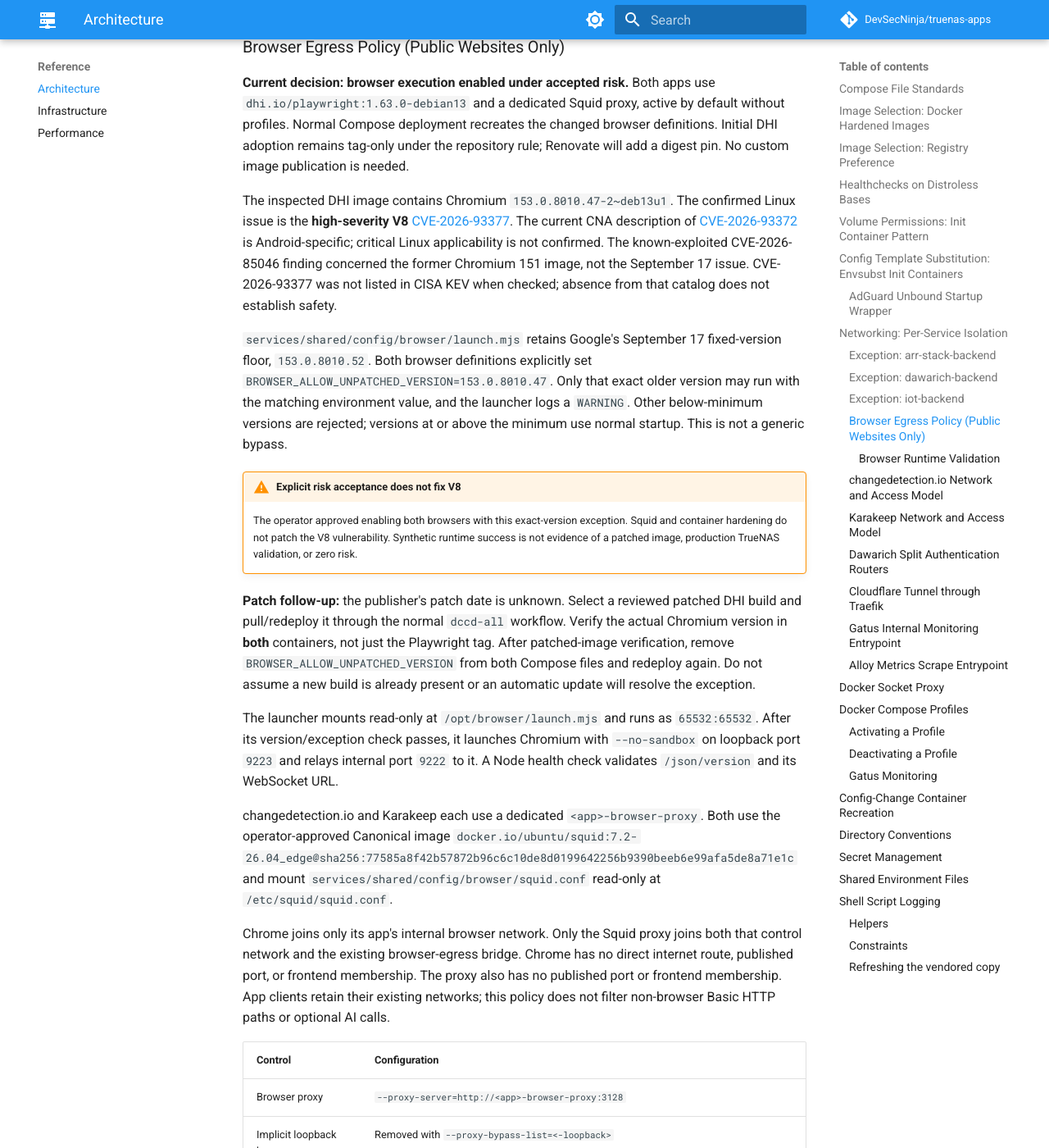
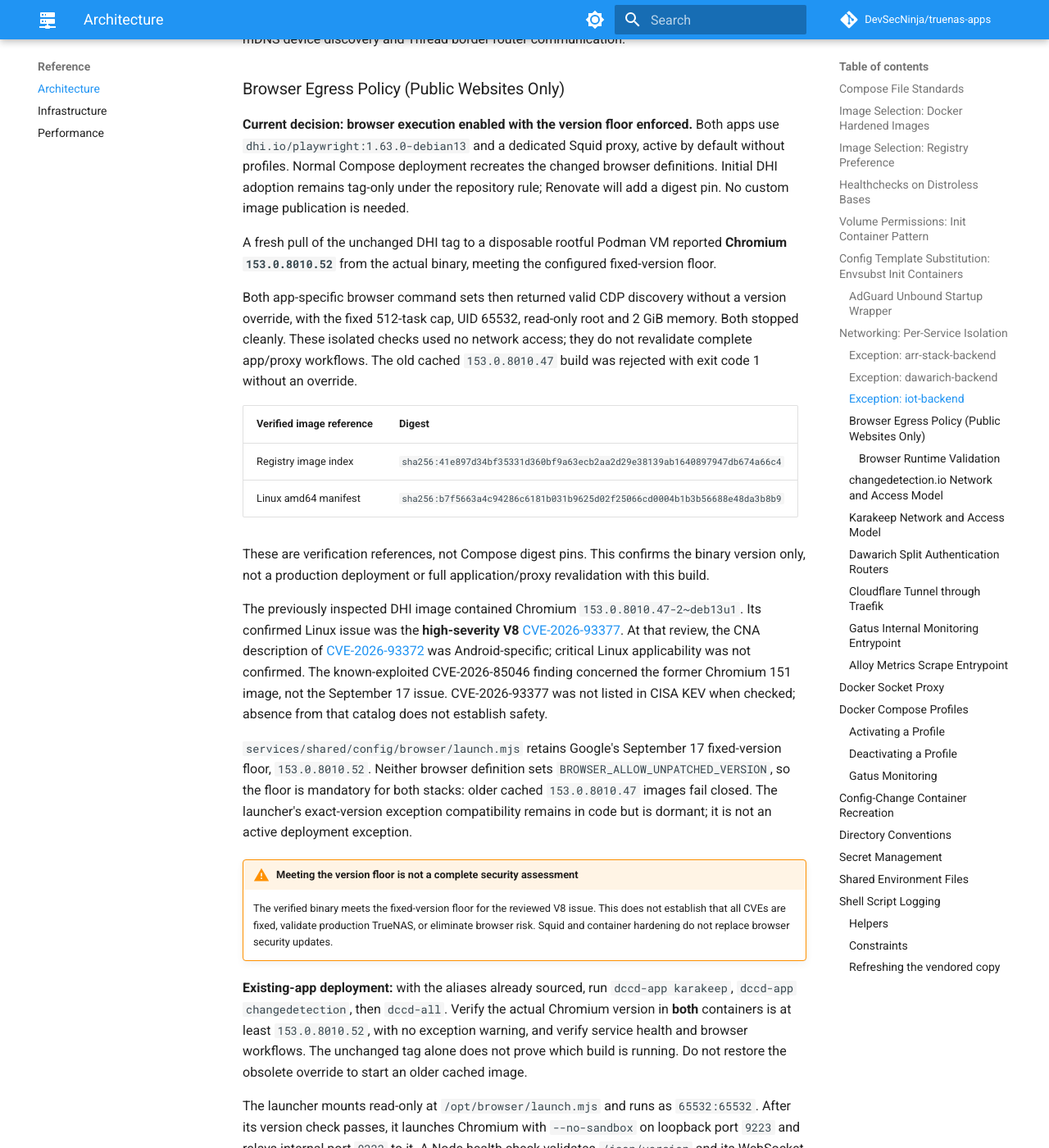
Before and after one commit to DevSecNinja/truenas-apps, an MkDocs documentation site: the page built from docs/ARCHITECTURE.md, in a window 1280 px wide and 1400 px high, scrolled down 14983 px. Shown: the whole window at 82% size. Built offline with MkDocs 1.6.1 and Material for MkDocs 9.7.7, drawn with Linux system fonts in a browser that asks for light colours; comment, search, counter and statistics services are not loaded; some of the changed text lies outside the part shown.

Commit message:
fix(browser): bound Chrome tasks and improve deployment diagnostics (#774)
Co-authored-by: Copilot App <223556219+Copilot@users.noreply.github.com>

````diff
--- a/docs/ARCHITECTURE.md
+++ b/docs/ARCHITECTURE.md
@@ -284,14 +284,18 @@ Karakeep enables browser crawling with `CRAWLER_HEADLESS_BROWSER=true` and
 Both applications wait for healthy Chrome; Chrome waits for its healthy proxy.
 
 Both browser definitions use `dhi.io/playwright:1.63.0-debian13` and are active
-by default, without profiles, under an explicit unpatched-version exception.
+by default, without profiles, with a mandatory Chromium `153.0.8010.52` minimum
+and no active version exception.
 The browser runs as
 `65532:65532` with a read-only root, `init: true`, dropped capabilities,
-`no-new-privileges`, tmpfs scratch, a 100-PID limit, and
+`no-new-privileges`, tmpfs scratch, a fixed 512-task cap
+(processes and threads), and
 `${CHROME_MEM_LIMIT:-2048m}`. Its Squid proxy adds
 `${BROWSER_PROXY_MEM_LIMIT:-256m}` and a separate 100-PID limit.
-The shared launcher checks Chromium's version or exact exception before launch and provides an
-IPv4 CDP relay on port `9222` to loopback port `9223`. See
+The browser cap provides initial headroom, not a production capacity guarantee.
+Changes require a reviewed Compose edit; no environment override is supported.
+The shared Node launcher checks Chromium's version before launch and provides an
+IPv4 TCP CDP relay on port `9222` to loopback port `9223`. See
 [Browser Egress Policy](#browser-egress-policy-public-websites-only).
 
 **Exceptions — s6-overlay and root-start containers:**
@@ -399,47 +403,65 @@ The IoT stack (Home Assistant, Mosquitto, ESPHome, Frigate, wmbusmeters) shares
 
 ### Browser Egress Policy (Public Websites Only)
 
-**Current decision: browser execution enabled under accepted risk.** Both
+**Current decision: browser execution enabled with the version floor enforced.** Both
 apps use `dhi.io/playwright:1.63.0-debian13` and a dedicated Squid proxy,
 active by default without profiles. Normal Compose deployment recreates the
 changed browser definitions. Initial DHI adoption remains tag-only under the
 repository rule; Renovate will add a digest pin. No custom image publication
 is needed.
 
-The inspected DHI image contains Chromium `153.0.8010.47-2~deb13u1`.
-The confirmed Linux issue is the **high-severity V8**
+A fresh pull of the unchanged DHI tag to a disposable
+rootful Podman VM reported **Chromium `153.0.8010.52`** from the actual binary,
+meeting the configured fixed-version floor.
+
+Both app-specific browser command sets then returned valid CDP discovery
+without a version override, with the fixed 512-task cap, UID 65532, read-only
+root and 2 GiB memory. Both stopped cleanly. These isolated checks used no
+network access; they do not revalidate complete app/proxy workflows. The old
+cached `153.0.8010.47` build was rejected with exit code 1 without an override.
+
+| Verified image reference | Digest                                                                    |
+| ------------------------ | ------------------------------------------------------------------------- |
+| Registry image index     | `sha256:41e897d34bf35331d360bf9a63ecb2aa2d29e38139ab1640897947db674a66c4` |
+| Linux amd64 manifest     | `sha256:b7f5663a4c94286c6181b031b9625d02f25066cd0004b1b3b56688e48da3b8b9` |
+
+These are verification references, not Compose digest pins. This confirms the
+binary version only, not a production deployment or full application/proxy
+revalidation with this build.
+
+The previously inspected DHI image contained Chromium `153.0.8010.47-2~deb13u1`.
+Its confirmed Linux issue was the **high-severity V8**
 [CVE-2026-93377](https://security-tracker.debian.org/tracker/CVE-2026-93377).
-The current CNA description of
-[CVE-2026-93372](https://www.cve.org/CVERecord?id=CVE-2026-93372) is
-Android-specific; critical Linux applicability is not confirmed.
+At that review, the CNA description of
+[CVE-2026-93372](https://www.cve.org/CVERecord?id=CVE-2026-93372) was
+Android-specific; critical Linux applicability was not confirmed.
 The known-exploited CVE-2026-85046 finding concerned the former Chromium 151
 image, not the September 17 issue. CVE-2026-93377 was not listed in CISA KEV
 when checked; absence from that catalog does not establish safety.
 
 `services/shared/config/browser/launch.mjs` retains Google's September 17
-fixed-version floor, `153.0.8010.52`. Both browser definitions explicitly set
-`BROWSER_ALLOW_UNPATCHED_VERSION=153.0.8010.47`. Only that exact older version
-may run with the matching environment value, and the launcher logs a
-`WARNING`. Other below-minimum versions are rejected; versions at or above
-the minimum use normal startup. This is not a generic bypass.
+fixed-version floor, `153.0.8010.52`. Neither browser definition sets
+`BROWSER_ALLOW_UNPATCHED_VERSION`, so the floor is mandatory for both stacks:
+older cached `153.0.8010.47` images fail closed. The launcher's exact-version
+exception compatibility remains in code but is dormant; it is not an active
+deployment exception.
 
 <!-- dprint-ignore -->
-!!! warning "Explicit risk acceptance does not fix V8"
-    The operator approved enabling both browsers with this exact-version
-    exception. Squid and container hardening do not patch the V8 vulnerability.
-    Synthetic runtime success is not evidence of a patched image, production
-    TrueNAS validation, or zero risk.
+!!! warning "Meeting the version floor is not a complete security assessment"
+    The verified binary meets the fixed-version floor for the reviewed V8
+    issue. This does not establish that all CVEs are fixed, validate production
+    TrueNAS, or eliminate browser risk. Squid and container hardening do not
+    replace browser security updates.
 
-**Patch follow-up:** the publisher's patch date is unknown. Select a reviewed
-patched DHI build and pull/redeploy it through the normal `dccd-all` workflow.
-Verify the actual Chromium version in **both** containers, not just the
-Playwright tag. After patched-image verification, remove
-`BROWSER_ALLOW_UNPATCHED_VERSION` from both Compose files and redeploy again.
-Do not assume a new build is already present or an automatic update will
-resolve the exception.
+**Existing-app deployment:** with the aliases already sourced, run
+`dccd-app karakeep`, `dccd-app changedetection`, then `dccd-all`.
+Verify the actual Chromium version in **both** containers is at least
+`153.0.8010.52`, with no exception warning, and verify service health and
+browser workflows. The unchanged tag alone does not prove which build is
+running. Do not restore the obsolete override to start an older cached image.
 
 The launcher mounts read-only at `/opt/browser/launch.mjs` and runs as
-`65532:65532`. After its version/exception check passes, it launches Chromium
+`65532:65532`. After its version check passes, it launches Chromium
 with `--no-sandbox` on loopback port `9223` and relays internal port `9222`
 to it. A Node health check validates `/json/version` and its WebSocket URL.
 
@@ -504,7 +526,9 @@ contacting real LAN services.
 
 #### Browser Runtime Validation
 
-The active browser configuration passed synthetic runtime checks on a
+The following historical checks predate both the fixed 512-task browser cap
+and removal of the version exception. The DHI browser/proxy configuration
+passed synthetic runtime checks on a
 **rootful Podman test VM**, using the cached DHI image with actual Chromium
 `153.0.8010.47`. Both browser logs emitted the explicit unpatched-version
 exception warning.
@@ -530,8 +554,9 @@ exception warning.
 These checks did **not** validate production TrueNAS, real Entra/SSO or TLS
 termination, the full Karakeep signup/bookmark job flow, or changedetection.io's
 browser-step UI/visual selector. Those checks remain pending. The historical
-file-state restore evidence remains separate. The image is still unpatched,
-and these finite tests do not close the DNS-rebinding assurance gap or prove
+file-state restore evidence remains separate. These checks used the older,
+unpatched image, not the newly verified `153.0.8010.52` build, and do not
+close the DNS-rebinding assurance gap or prove
 native-code compromise containment. See the
 [test-runtime requirement](INFRASTRUCTURE.md#stateless-browser-proxies).
 
@@ -642,8 +667,8 @@ Review the upstream
 [security considerations](https://docs.karakeep.app/administration/security-considerations/)
 and
 [reviewed source revision](https://github.com/karakeep-app/karakeep/tree/a1a887d5a0c311aacfbe13fcc080b1ddef5b8175)
-before changing these controls. Browser configuration and the accepted
-version exception are documented in the
+before changing these controls. Browser configuration and the mandatory
+version floor are documented in the
 [Karakeep service documentation](services/karakeep.md).
 
 The one-shot `karakeep-db-backup` sidecar is network-isolated. It starts with
@@ -1061,6 +1086,13 @@ _SCRIPT_DIR="$(cd "$(dirname "${BASH_SOURCE[0]}")" && pwd)"
 LOG_TAG="dccd"
 ```
 
+`compose_up_wait_tolerant` logs actual Compose failure output through
+`log_data ERROR` on stderr. On TrueNAS, `dump_project_logs_tail` adds selected
+container state and failed health probe output alongside log tails; the summary
+reports deployment failure rather than assuming a timeout. Cron may hide
+standard output, but **must not hide standard error**. Diagnostics omit the full
+container environment; review logs and probe output for secrets before sharing.
+
 ### Helpers
 
 Severity helpers (pick by intent, not by colour):
````
Also changed, not shown: docs/INFRASTRUCTURE.md (+14 -11 lines), services/changedetection/README.md (+35 -32 lines), services/karakeep/README.md (+49 -31 lines), .lefthook.toml, 10 other files.
